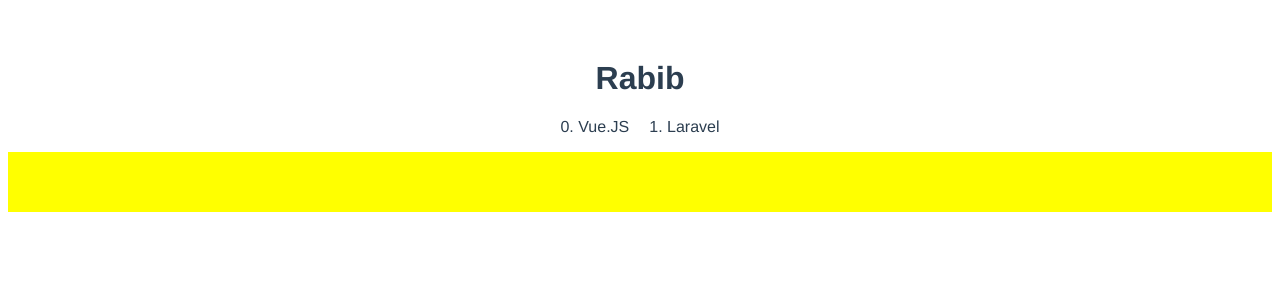
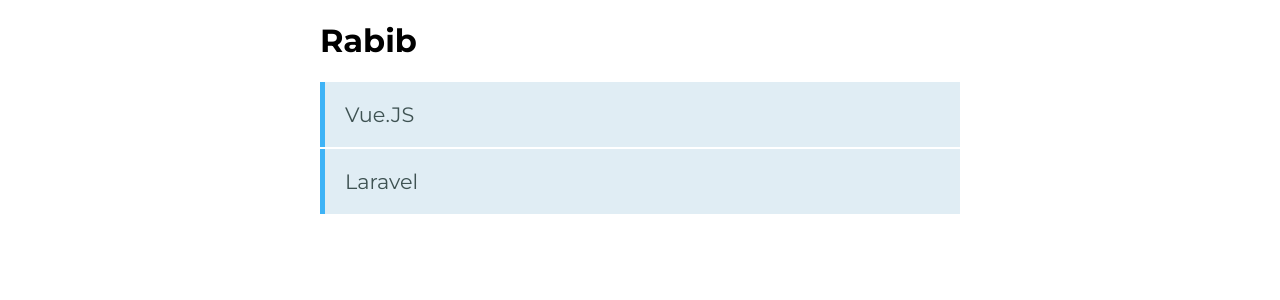
Before and after one commit to rabibsust/todo-app, a Vue app: page / in a window 1280 px wide. Shown: the top 300 px of the page. Built offline with nearby package versions, Linux system fonts and the light colour scheme.

Commit message:
Updated style and component for the app

```diff
--- a/public/style.css
+++ b/public/style.css
@@ -1,23 +1,31 @@
 h3 {
   margin: 40px 0 0;
 }
-ul {
-  list-style-type: none;
-  padding: 0;
-}
-li {
-  display: inline-block;
-  margin: 0 10px;
-}
-a {
-  color: #42b983;
-}
-body{
-    background-color: cadetblue;
-}
+.holder {
+    background: #fff;
+  }
 
-.alert {
-    background-color: yellow;
-    width:100%;
-    height: 30px;
-}
+  ul {
+    margin: 0;
+    padding: 0;
+    list-style-type: none;
+  }
+
+  ul li {
+    padding: 20px;
+    font-size: 1.3em;
+    background-color: #E0EDF4;
+    border-left: 5px solid #3EB3F6;
+    margin-bottom: 2px;
+    color: #3E5252;
+  }
+
+  p {
+    text-align:center;
+    padding: 30px 0;
+    color: gray;
+  }
+
+  .container {
+    box-shadow: 0px 0px 40px lightgray;
+  }
--- a/src/App.vue
+++ b/src/App.vue
@@ -16,12 +16,21 @@
 </script>
 
 <style>
+@import url('https://fonts.googleapis.com/css?family=Montserrat:400,700');
+
+body {
+  background-color: #ffffff;
+  font-family: 'Montserrat', sans-serif;
+  display: grid;
+  grid-template-rows: auto;
+  justify-items: center;
+/*  align-items: center;*/
+}
+body, html {
+  margin: 0;
+  height: 100%;
+}
 #app {
-  font-family: 'Avenir', Helvetica, Arial, sans-serif;
-  -webkit-font-smoothing: antialiased;
-  -moz-osx-font-smoothing: grayscale;
-  text-align: center;
-  color: #2c3e50;
-  margin-top: 60px;
+    width: 50%;
 }
 </style>
--- a/src/components/Skills.vue
+++ b/src/components/Skills.vue
@@ -1,18 +1,11 @@
 <template>
   <div class="skills">
     <h1>{{ name }}</h1>
-    <!--  {{ btnState ? 'The button is disabed' : 'The button is active' }}
-    <button v-on:click="changeName" v-bind:disabled="btnState">Change Name</button>-->
     <div class="holder">
         <ul>
-            <li v-for="(data, index) in skills" :key='index'>{{ index }}. {{ data.skill }}</li>
+            <li v-for="(data, index) in skills" :key='index'>{{ data.skill }}</li>
         </ul>
-        <div v-bind:class="alertObject"></div>
-        <div v-bind:style="{ backgroundColor: bgColor, width: bgWidth, height: bgHeight }"></div>
     </div>
-
-<!--      <p v-if="skills.length >= 1">You have more than one skill</p>
-      <p v-else>You have less than or equal to one skill</p>-->
   </div>
 </template>
 
@@ -27,12 +20,6 @@
               { "skill": "Vue.JS" },
               { "skill": "Laravel" }
           ],
-          alertObject: {
-            alert: true,
-          },
-          bgColor: 'yellow',
-          bgWidth: '100%',
-          bgHeight: '30px'
       }
   }
 }
```
